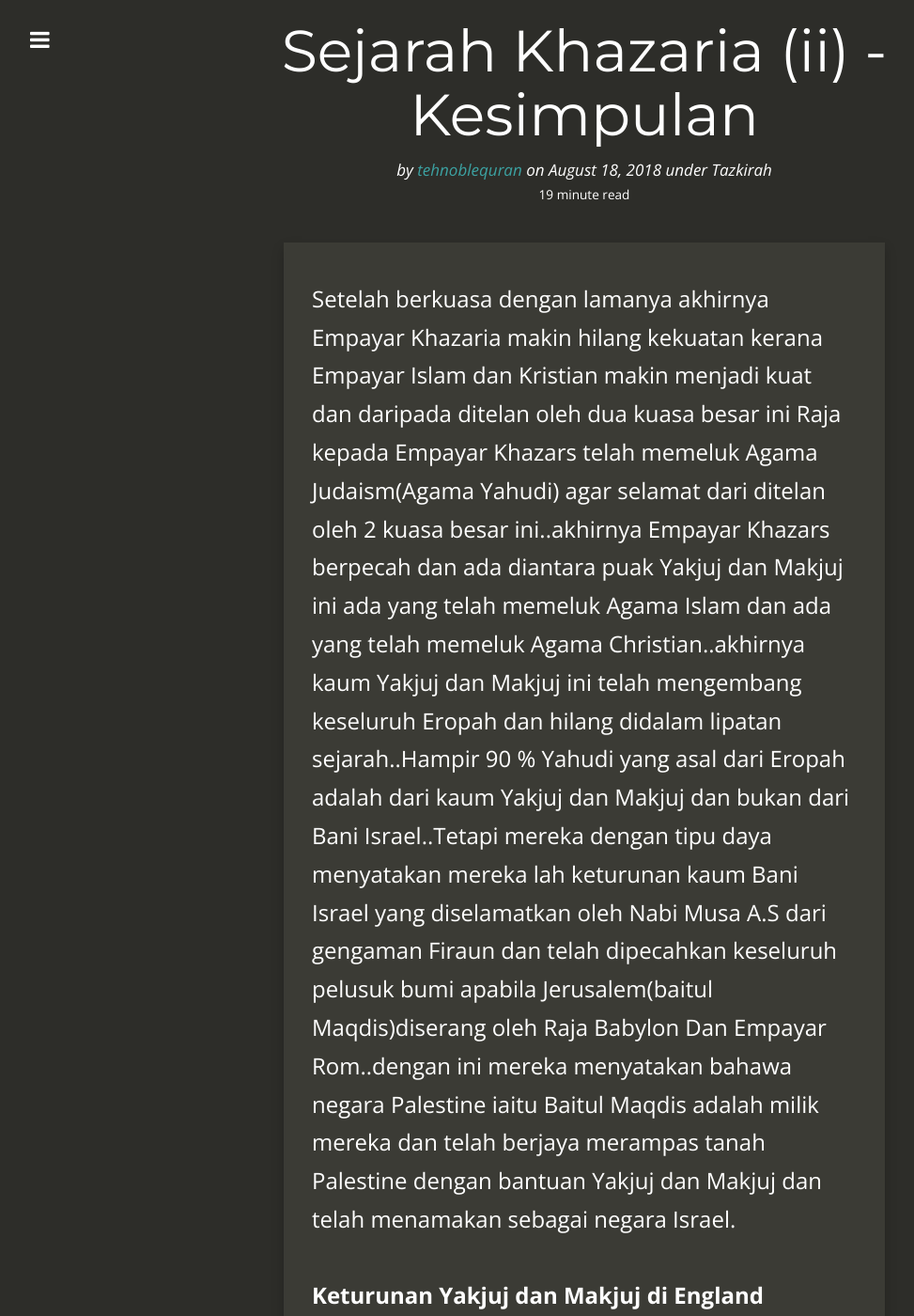
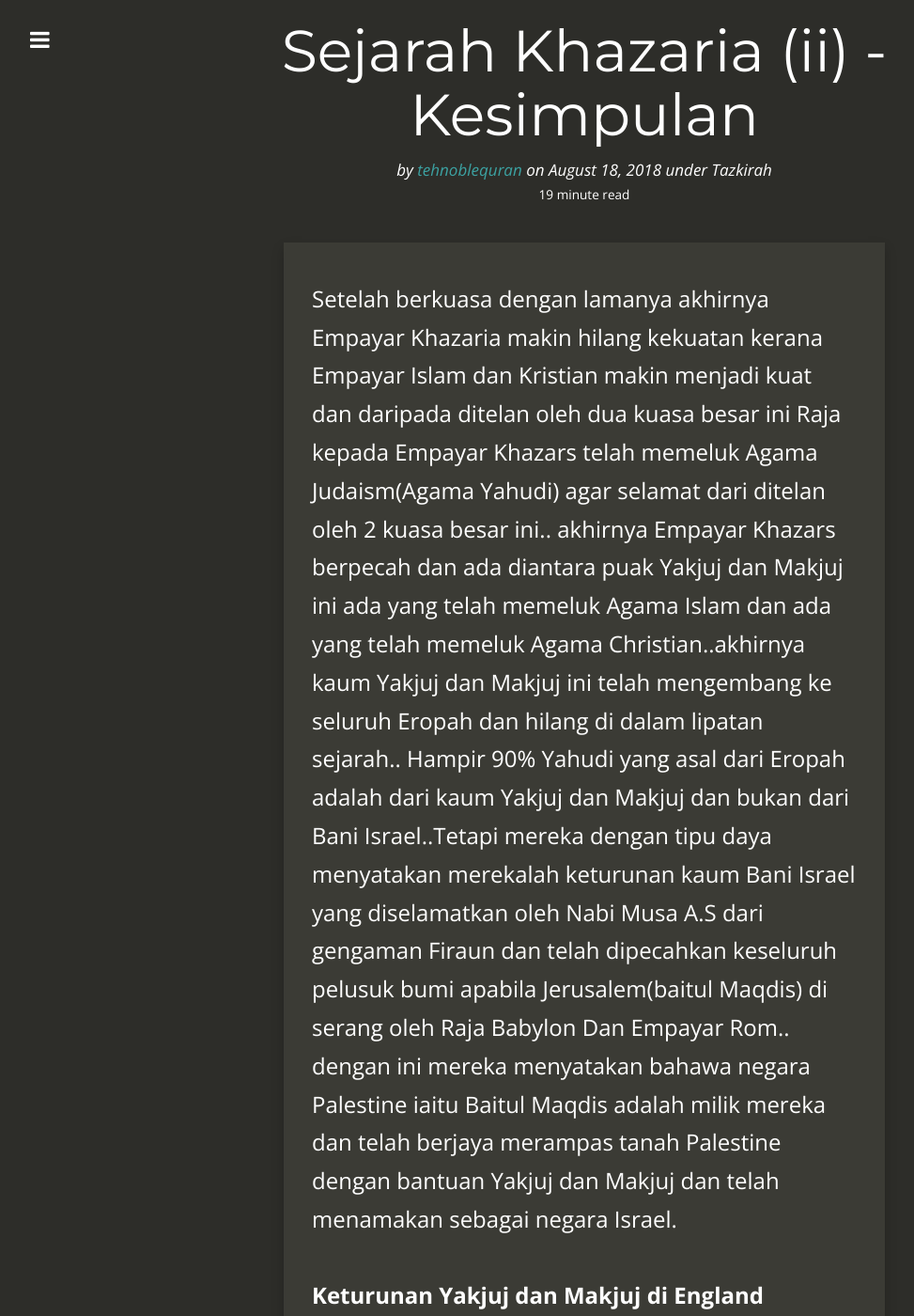
Before and after one commit to kedamaian/swsyafiq, a Jekyll site: the page built from _posts/2018-08-18-sejarah-khazaria-ii-kesimpulan.md, in a window 1280 px wide and 1400 px high. Shown: the whole window at 94% size, without its empty margins (18-991 px from the left). Built offline with Jekyll 4.4.1, drawn with Linux system fonts in a browser that asks for light colours; nearby versions of some CDN libraries; comment, search, counter and statistics services are not loaded.

Commit message:
Update 2018-08-18-sejarah-khazaria-ii-kesimpulan.md

```diff
--- a/_posts/2018-08-18-sejarah-khazaria-ii-kesimpulan.md
+++ b/_posts/2018-08-18-sejarah-khazaria-ii-kesimpulan.md
@@ -7,7 +7,7 @@ categories:
 author: tehnoblequran
 title: Sejarah Khazaria (ii) -Kesimpulan
 ---
-Setelah berkuasa dengan lamanya akhirnya Empayar Khazaria makin hilang kekuatan kerana Empayar Islam dan Kristian makin menjadi kuat dan daripada ditelan oleh dua kuasa besar ini Raja kepada Empayar Khazars telah memeluk Agama Judaism(Agama Yahudi) agar selamat dari ditelan oleh 2 kuasa besar ini..akhirnya Empayar Khazars berpecah dan ada diantara puak Yakjuj dan Makjuj ini ada yang telah memeluk Agama Islam dan ada yang telah memeluk Agama Christian..akhirnya kaum Yakjuj dan Makjuj ini telah mengembang keseluruh Eropah dan hilang didalam lipatan sejarah..Hampir 90 % Yahudi yang asal dari Eropah adalah dari kaum Yakjuj dan Makjuj dan bukan dari Bani Israel..Tetapi mereka dengan tipu daya menyatakan mereka lah keturunan kaum Bani Israel yang diselamatkan oleh Nabi Musa A.S dari gengaman Firaun dan telah dipecahkan keseluruh pelusuk bumi apabila Jerusalem(baitul Maqdis)diserang oleh Raja Babylon Dan Empayar Rom..dengan ini mereka menyatakan bahawa negara Palestine iaitu Baitul Maqdis adalah milik mereka dan telah berjaya merampas tanah Palestine dengan bantuan Yakjuj dan Makjuj dan telah menamakan sebagai negara Israel.
+Setelah berkuasa dengan lamanya akhirnya Empayar Khazaria makin hilang kekuatan kerana Empayar Islam dan Kristian makin menjadi kuat dan daripada ditelan oleh dua kuasa besar ini Raja kepada Empayar Khazars telah memeluk Agama Judaism(Agama Yahudi) agar selamat dari ditelan oleh 2 kuasa besar ini.. akhirnya Empayar Khazars berpecah dan ada diantara puak Yakjuj dan Makjuj ini ada yang telah memeluk Agama Islam dan ada yang telah memeluk Agama Christian..akhirnya kaum Yakjuj dan Makjuj ini telah mengembang ke seluruh Eropah dan hilang di dalam lipatan sejarah.. Hampir 90% Yahudi yang asal dari Eropah adalah dari kaum Yakjuj dan Makjuj dan bukan dari Bani Israel..Tetapi mereka dengan tipu daya menyatakan merekalah keturunan kaum Bani Israel yang diselamatkan oleh Nabi Musa A.S dari gengaman Firaun dan telah dipecahkan keseluruh pelusuk bumi apabila Jerusalem(baitul Maqdis) di serang oleh Raja Babylon Dan Empayar Rom.. dengan ini mereka menyatakan bahawa negara Palestine iaitu Baitul Maqdis adalah milik mereka dan telah berjaya merampas tanah Palestine dengan bantuan Yakjuj dan Makjuj dan telah menamakan sebagai negara Israel.
 
 
 **Keturunan Yakjuj dan Makjuj di England**
```
